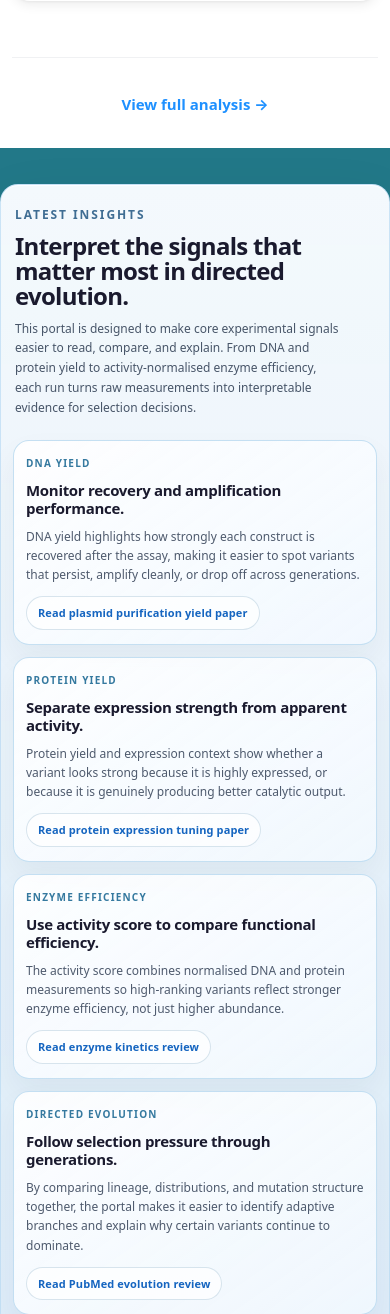
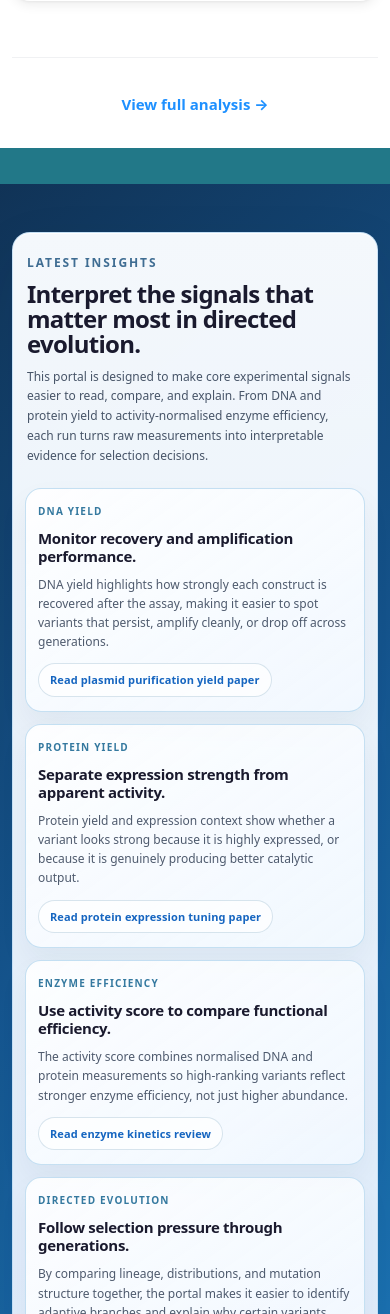
Before and after one commit to ccharles22/Tahoe-Project-2026, a Flask app: page /auth/homepage in a window 390 px wide. Shown: the part 4962-6276 px from the top of the page. Run offline with Flask 3, Linux system fonts and the light colour scheme; parts of the project's set-up code (start-up, migrations or seed data) failed here and were passed over; some libraries are stand-ins or nearby versions; some web fonts are replaced.

Commit message:
Add blue band behind homepage insights

```diff
--- a/app/static/css/homepage.css
+++ b/app/static/css/homepage.css
@@ -1221,10 +1221,25 @@ a:hover { text-decoration: underline; }
 }
 
 /* Latest insights section */
+.home-insights-band {
+  position: relative;
+  z-index: 1;
+  margin-top: clamp(64px, 8vw, 112px);
+  margin-bottom: 0;
+  padding: clamp(28px, 4vw, 56px) 0;
+  background:
+    linear-gradient(
+      138deg,
+      rgba(16, 50, 86, .985) 0%,
+      rgba(21, 86, 146, .97) 52%,
+      rgba(28, 120, 188, .95) 100%
+    );
+}
+
 .home-insights {
   width: min(1380px, 100%);
-  margin-top: clamp(64px, 8vw, 112px);
-  margin-bottom: clamp(36px, 5vw, 72px);
+  margin-top: 0;
+  margin-bottom: 0;
   margin-inline: auto;
   padding: clamp(24px, 3vw, 40px);
   display: grid;
@@ -2385,9 +2400,11 @@ a:hover { text-decoration: underline; }
 }
 
 @media (max-width: 640px) {
+  .home-insights-band {
+    margin-top: 36px;
+    padding: 20px 0;
+  }
   .home-insights {
-    margin-top: 36px;
-    margin-bottom: 28px;
     padding: 16px 12px;
     border-radius: 18px;
   }
--- a/app/templates/auth/HOMEPAGE.html
+++ b/app/templates/auth/HOMEPAGE.html
@@ -412,7 +412,9 @@
     </div>
   </section>
 
-  <section class="home-container home-insights" aria-label="Latest scientific insights">
+  <section class="home-insights-band" aria-label="Latest scientific insights">
+    <div class="home-container">
+      <div class="home-insights">
         <div class="home-insights__intro">
           <p class="home-insights__eyebrow">Latest insights</p>
           <h2 class="home-insights__title">Interpret the signals that matter most in directed evolution.</h2>
@@ -485,6 +487,8 @@
               Read PubMed evolution review
             </a>
           </article>
+        </div>
+      </div>
     </div>
   </section>
 
```
Lines whose indentation alone changed are shown as unchanged.
